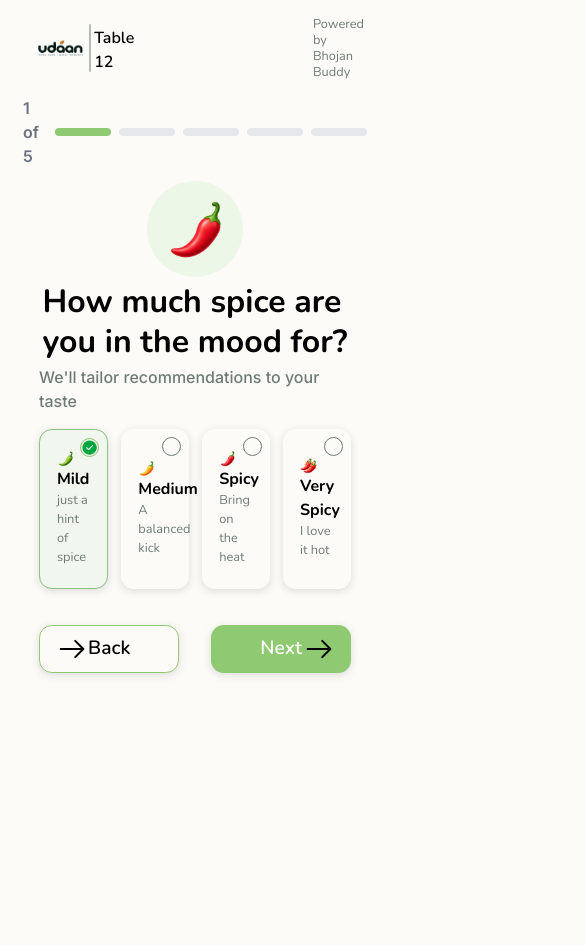
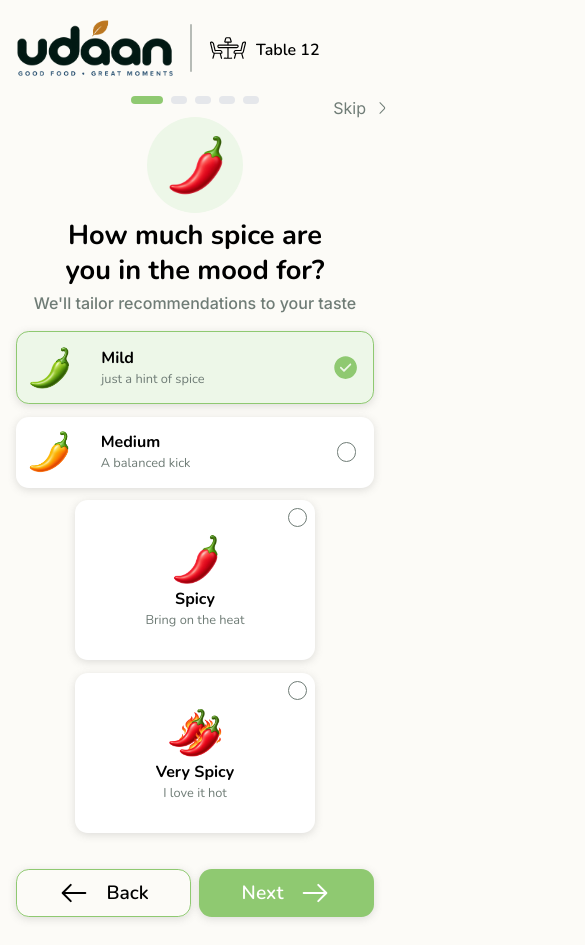
Before and after one commit to Akshay-gondhale/dummy-bhojan-buddy-customer-frontend, a Next.js app: page /survey in a window 390 px wide. Shown: the top 945 px of the page, 585 px wide, since content can reach past the window. Before the commit the page ends 844 px from the top, so only its background shows below. Built offline with nearby package versions, Linux system fonts and the light colour scheme.

Commit message:
modified survey screen for phone

```diff
--- a/app/survey/page.tsx
+++ b/app/survey/page.tsx
@@ -14,42 +14,43 @@ const Survey = () => {
   return (
     <>
       {/* Header Section */}
-      <div className="flex h-[6rem] w-[100%] justify-between px-[2rem]">
-        <div className="flex h-[100%] w-[30%] items-center">
-          <div className="flex h-[100%] w-[60%] items-center justify-center">
+      <div className="tablet:px-[2rem] flex h-[6rem] w-[100%] justify-between px-[1rem]">
+        <div className="tablet:w-[30%] flex h-[100%] w-[100%] items-center gap-[1rem]">
+          <div className="tablet:w-[60%] flex h-[100%] w-max items-center justify-center">
             <Image
-              className="w-[80%] object-contain"
+              className="tablet:w-[80%] h-[60%] w-max object-contain"
               src={dummyRestaurant}
               alt="Dummy Restaurant Logo"
             />
           </div>
           <div className="bg-muted h-[50%] w-[2px] rounded-[2px] opacity-50"></div>
-          <div className="flex h-[100%] w-[40%] items-center justify-center gap-[.5rem]">
+          <div className="tablet:w-[40%] flex h-[100%] w-max items-center justify-center gap-[.5rem]">
             <TableIcon className="size-[2.5rem]" />
             <p className="font-nunito pt-[.3rem] font-semibold">Table 12</p>
           </div>
         </div>
-        <div className="flex h-[100%] w-[12%] items-center justify-center">
-          <BhojanBuddyLogo className="size-[2.5rem]" />
-          <p className="text-muted font-nunito text-[.8rem] leading-[1rem]">
-            Powered by
-            <br />
-            Bhojan Buddy
+      </div>
+      <div className="tablet:w-[80%] tablet:px-0 relative mx-auto w-[100%] max-w-[90rem] px-[1rem]">
+        <div className="absolute top-0 right-0">
+          <p className="text-muted flex items-center gap-2 text-[1rem]">
+            Skip
+            <RightChevronIcon className="text-muted size-4" />
           </p>
         </div>
-      </div>
-      <div className="mx-auto w-[80%] max-w-[90rem]">
         {/* Survey Section */}
+
         <div className="flex items-center justify-center gap-4">
           {/* Question Number */}
-          <span className="font-semibold text-gray-500">1 of 5</span>
+          <span className="tablet:block hidden font-semibold text-gray-500">
+            1 of 5
+          </span>
            {/* Progress Bars */}
           <div className="flex gap-2">
-            <div className="bg-primary h-[.5rem] w-[3.5rem] rounded-full"></div>
-            <div className="h-[.5rem] w-[3.5rem] rounded-full bg-gray-200"></div>
-            <div className="h-[.5rem] w-[3.5rem] rounded-full bg-gray-200"></div>
-            <div className="h-[.5rem] w-[3.5rem] rounded-full bg-gray-200"></div>
-            <div className="h-[.5rem] w-[3.5rem] rounded-full bg-gray-200"></div>
+            <div className="bg-primary tablet:w-[3.5rem] h-[.5rem] w-[2rem] rounded-full"></div>
+            <div className="tablet:w-[2rem] h-[.5rem] w-[1rem] rounded-full bg-gray-200"></div>
+            <div className="tablet:w-[2rem] h-[.5rem] w-[1rem] rounded-full bg-gray-200"></div>
+            <div className="tablet:w-[2rem] h-[.5rem] w-[1rem] rounded-full bg-gray-200"></div>
+            <div className="tablet:w-[2rem] h-[.5rem] w-[1rem] rounded-full bg-gray-200"></div>
           </div>
         </div>
 
@@ -57,64 +58,78 @@ const Survey = () => {
 
         <div className="flex w-[100%] flex-col items-center justify-center">
           <div className="bg-primary-light mt-[.8rem] mb-[.3rem] flex size-[6rem] items-center justify-center rounded-full">
-            <div className="font-nunito text-muted flex size-[4rem] gap-[32rem]">
             <Image
-                className="w-[100%] object-contain"
+              className="w-[70%] object-contain"
               src={spicy}
               alt="Spicy Icon"
             />
-              <p className="flex items-center gap-2 text-[1rem] text-[#7D8795]">
-                Skip
-                <RightChevronIcon className="size-4 fill-[#7D8795]" />
-              </p>
-            </div>
           </div>
 
-          <p className="font-nunito text-[2rem] leading-[2.5rem] font-bold">
+          <p className="font-nunito tablet:text-[2rem] tablet:leading-[2.5rem] text-center text-[1.7rem] leading-[2.2rem] font-bold">
             How much spice are <br /> you in the mood for?
           </p>
-          <p className="text-muted mt-[.2rem] font-medium">
+          <p className="text-muted mt-[.2rem] text-center font-medium">
             We&apos;ll tailor recommendations to your taste
           </p>
         </div>
 
         {/* Spice Sectoion 2 */}
-        <div className="mt-[1rem] flex items-center justify-center gap-[.8rem]">
-          <div className="shadow-6 relative flex h-[10rem] w-[15rem] items-center justify-center rounded-[.8rem] border border-[#8AC184] bg-[#f1f6ee]">
-            <div className="absolute top-[.5rem] right-[.5rem] size-[1.2rem] rounded-full border-[1px] border-[#8fc971] fill-green-600">
-              <CheckCircleIcon className="w-[100% ] h-[100%] fill-green-600 object-contain" />
-            </div>
-            <div className="item-center flex h-[70%] w-[50%] flex-col justify-center">
+        <div className="tablet:flex-row mt-[1rem] flex flex-col items-center justify-center gap-[.8rem]">
+          <div className="shadow-6 border-primary bg-primary-light tablet:w-[15rem] tablet:h-[10rem] tablet:flex-col relative flex w-[100%] items-center justify-center rounded-[.8rem] border py-[.7rem]">
+            <div className="tablet:flex-col tablet:gap-[0] flex h-[100%] w-[100%] items-center justify-center gap-[1rem]">
+              <div className="tablet:w-auto tablet:pl-[0] w-[20%] pl-[.5rem]">
                 <Image
-                className="w-[50%] object-contain"
+                  className="tablet:w-[3.5rem] w-[80%] object-contain"
                   src={mild}
                   alt="Mild Spice"
                 />
-              <h1 className="font-nunito text-[1rem] font-bold">Mild</h1>
-              <h6 className="font-nunito text-muted text-[.8rem]">
+              </div>
+              <div className="tablet:w-auto flex w-[80%]">
+                <div className="tablet:w-auto w-[80%]">
+                  <h1 className="font-nunito tablet:text-center text-[1rem] font-bold">
+                    Mild
+                  </h1>
+                  <h6 className="font-nunito text-muted tablet:text-center text-[.8rem]">
                     just a hint of spice
                   </h6>
                 </div>
+                <div className="tablet:w-[0] flex w-[20%] items-center justify-center">
+                  <div className="text-primary tablet:absolute tablet:top-[.5rem] tablet:right-[.5rem] tablet:size-[1.4rem] size-[1.7rem] rounded-full">
+                    <CheckCircleIcon className="text-primary h-[100%] w-[100%] object-contain" />
                   </div>
-          <div className="shadow-6 relative flex h-[10rem] w-[15rem] items-center justify-center rounded-[.8rem]">
-            <div className="border-muted absolute top-[.5rem] right-[.5rem] size-[1.2rem] rounded-full border-[1px]"></div>
-            <div className="item-center flex h-[70%] w-[50%] flex-col justify-center">
+                </div>
+              </div>
+            </div>
+          </div>
+          <div className="shadow-6 tablet:h-[10rem] tablet:w-[15rem] relative flex items-center justify-center rounded-[.8rem] bg-white py-[.7rem]">
+            <div className="tablet:gap-[0] tablet:flex-col flex h-[100%] w-[100%] items-center justify-center gap-[1rem]">
+              <div className="tablet:w-auto tablet:pl-[0] w-[20%] pl-[.5rem]">
                 <Image
-                className="w-[50%] object-contain"
+                  className="tablet:w-[3.5rem] w-[80%] object-contain"
                   src={medium}
                   alt="Medium Spice"
                 />
-              <h1 className="font-nunito text-[1rem] font-bold">Medium</h1>
-              <h6 className="font-nunito text-muted text-[.8rem]">
+              </div>
+              <div className="tablet:w-auto flex w-[80%]">
+                <div className="tablet:w-auto w-[80%]">
+                  <h1 className="font-nunito tablet:text-center text-[1rem] font-bold">
+                    Medium
+                  </h1>
+                  <h6 className="tablet:text-center font-nunito text-muted text-[.8rem]">
                     A balanced kick
                   </h6>
                 </div>
+                <div className="tablet:w-[0] flex w-[20%] items-center justify-center">
+                  <div className="border-muted tablet:absolute top-[.5rem] right-[.5rem] size-[1.2rem] rounded-full border-[1px]"></div>
                 </div>
-          <div className="shadow-6 relative flex h-[10rem] w-[15rem] items-center justify-center rounded-[.8rem]">
+              </div>
+            </div>
+          </div>
+          <div className="shadow-6 relative flex h-[10rem] w-[15rem] items-center justify-center rounded-[.8rem] bg-white">
             <div className="border-muted absolute top-[.5rem] right-[.5rem] size-[1.2rem] rounded-full border-[1px]"></div>
-            <div className="item-center flex h-[70%] w-[50%] flex-col justify-center">
+            <div className="flex h-[100%] w-[100%] flex-col items-center justify-center">
               <Image
-                className="w-[50%] object-contain"
+                className="w-[3.5rem] object-contain"
                 src={spicy}
                 alt="Spicy Spice"
               />
@@ -124,11 +139,11 @@ const Survey = () => {
               </h6>
             </div>
           </div>
-          <div className="shadow-6 relative flex h-[10rem] w-[15rem] items-center justify-center rounded-[.8rem]">
+          <div className="shadow-6 relative flex h-[10rem] w-[15rem] items-center justify-center rounded-[.8rem] bg-white">
             <div className="border-muted absolute top-[.5rem] right-[.5rem] size-[1.2rem] rounded-full border-[1px]"></div>
-            <div className="item-center flex h-[70%] w-[50%] flex-col justify-center">
+            <div className="flex h-[100%] w-[100%] flex-col items-center justify-center">
               <Image
-                className="w-[50%] object-contain"
+                className="w-[3.5rem] object-contain"
                 src={extra}
                 alt="Extra Spicy Spice"
               />
@@ -139,24 +154,24 @@ const Survey = () => {
             </div>
           </div>
         </div>
-        <div className="flex h-[7rem] items-center justify-center gap-[2rem]">
-          <button className="shadow-6 relative mt-[.5rem] flex h-[3rem] w-[15rem] items-center justify-center rounded-[.8rem] border border-[#8fc971] font-semibold">
+        <div className="tablet :gap-[2rem] flex h-[7rem] w-[100%] items-center justify-center gap-[.5rem]">
+          <button className="shadow-6 border-primary tablet:w-[15rem] relative mt-[.5rem] flex h-[3rem] w-[50%] items-center justify-center gap-[1rem] rounded-[.8rem] border font-semibold">
+            <RightArrowIcon
+              className={
+                'tablet:absolute tablet:left-[1rem] tablet:translate-y-[-50%] top-[50%] size-[2rem] rotate-[180deg] text-black'
+              }
+            />
             <p className="font-nunito text-[1.2rem] font-semibold text-black">
               Back
             </p>
-            <RightArrowIcon
-              className={
-                'absolute top-[50%] left-[1rem] size-[2rem] translate-y-[-50%] text-black'
-              }
-            />
           </button>
-          <button className="shadow-6 bg-primary relative mt-[.5rem] flex h-[3rem] w-[15rem] items-center justify-center rounded-[.8rem] font-semibold">
+          <button className="shadow-6 bg-primary tablet:w-[15rem] relative mt-[.5rem] flex h-[3rem] w-[50%] items-center justify-center gap-[1rem] rounded-[.8rem] font-semibold">
             <p className="font-nunito text-[1.2rem] font-semibold text-white">
               Next
             </p>
             <RightArrowIcon
               className={
-                'absolute top-[50%] right-[1rem] size-[2rem] translate-y-[-50%] text-black'
+                'tablet:absolute tablet:right-[1rem] tablet:top-[50%] tablet:translate-y-[-50%] size-[2rem] text-black text-white'
               }
             />
           </button>
```
Also changed, not shown: assets/RightChevron.svg. Lines whose indentation alone changed are shown as unchanged.
